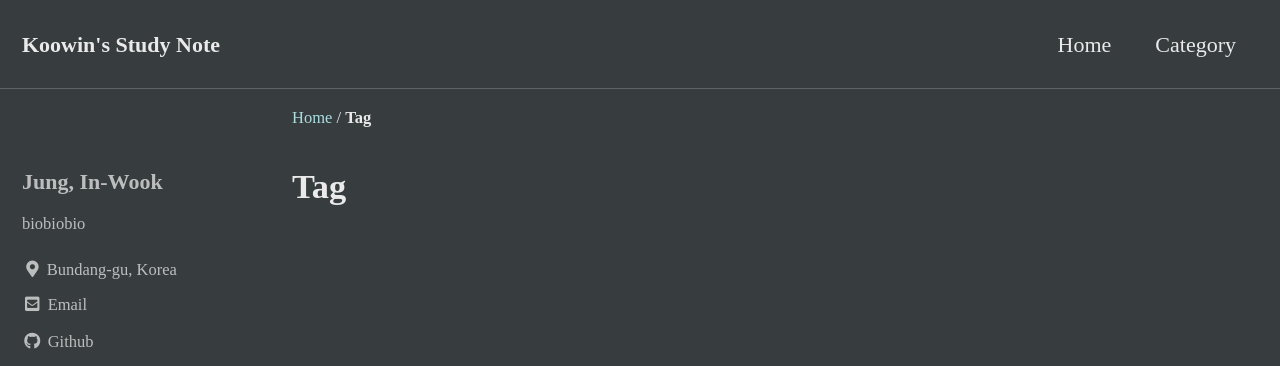
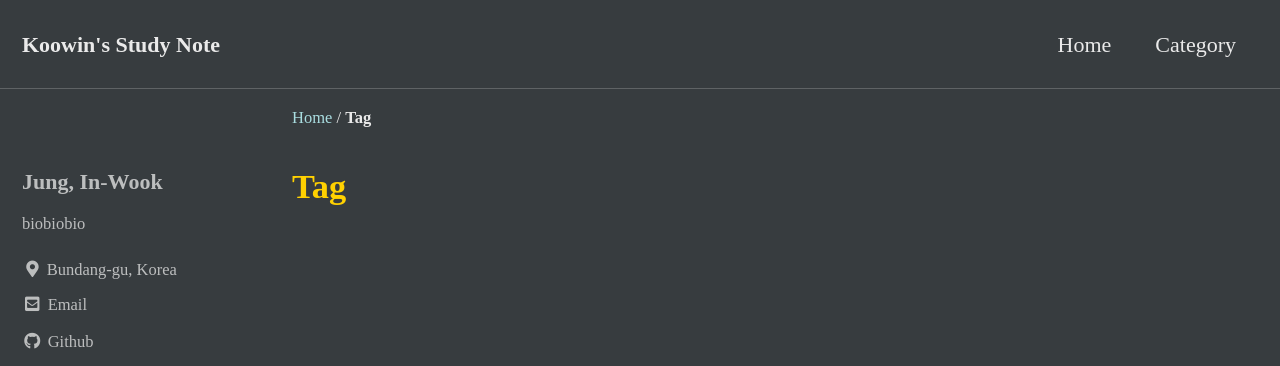
Before and after one commit to Koowin/koowin.github.io, a Jekyll site: the page built from _pages/tag-archive.md, in a window 1280 px wide. Shown: the top 366 px of the page. Built offline with Jekyll 4.4.1, drawn with Linux system fonts in a browser that asks for light colours; cached includes are drawn as plain includes; some web fonts are replaced.

Commit message:
custom: color

```diff
--- a/_sass/minimal-mistakes/_base.scss
+++ b/_sass/minimal-mistakes/_base.scss
@@ -36,6 +36,7 @@ h6 {
 h1 {
   margin-top: 0;
   font-size: $h-size-1;
+  color: $highlight;
 }
 
 h2 {
--- a/_sass/minimal-mistakes/_navigation.scss
+++ b/_sass/minimal-mistakes/_navigation.scss
@@ -496,7 +496,7 @@
   font-size: $type-size-5;
   font-weight: bold;
   text-transform: uppercase;
-  color: #ffd101;
+  color: $highlight;
   border-bottom: 1px solid $border-color;
 }
 
--- a/_sass/minimal-mistakes/_variables.scss
+++ b/_sass/minimal-mistakes/_variables.scss
@@ -55,6 +55,8 @@ $h-size-6: 1em !default; // ~16px
 /*
    Colors
    ========================================================================== */
+
+$highlight: #ffd101 !default;
 
 $gray: #7a8288 !default;
 $dark-gray: mix(#000, $gray, 50%) !default;
```
